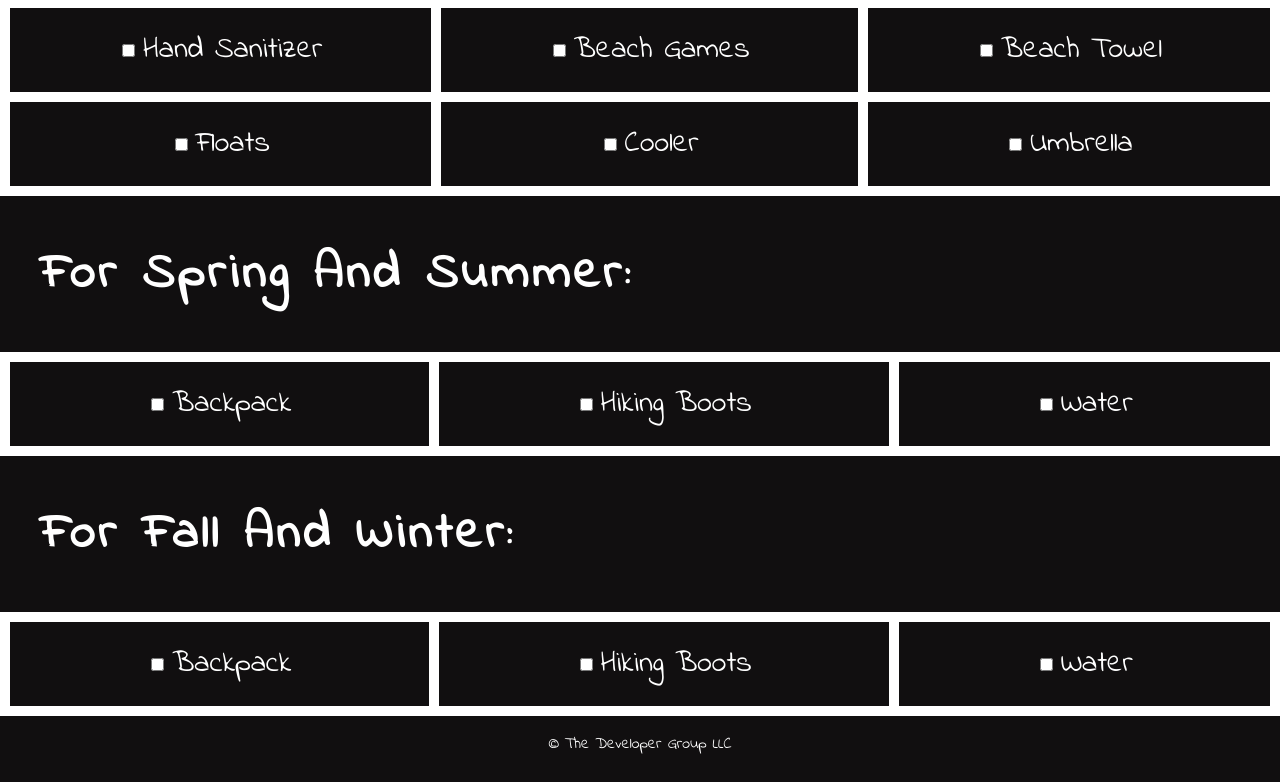
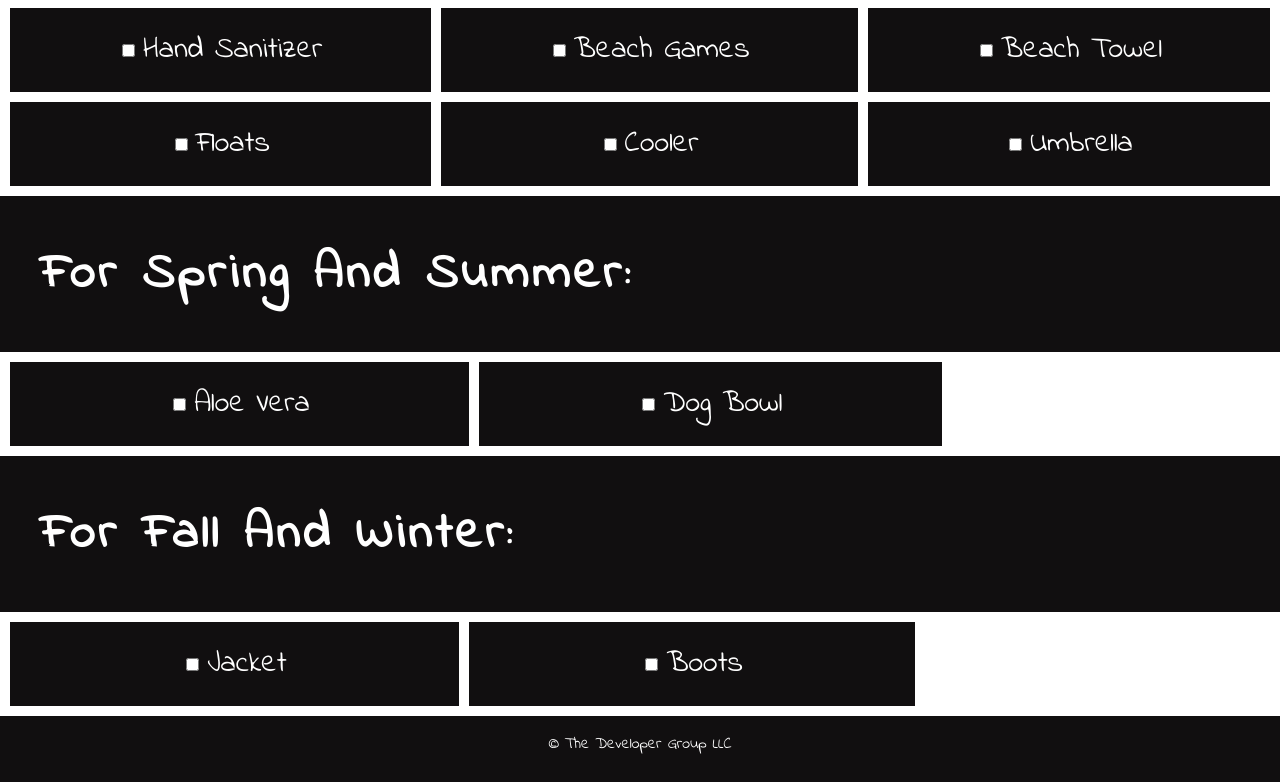
Before and after one commit to burnsgirl/inspiration, a React (Create React App) app: page /beach in a window 1280 px wide. Shown: the part 1279-2061 px from the top of the page. Built offline with nearby package versions, Linux system fonts and the light colour scheme.

Commit message:
updated seasonal beach ist

```diff
--- a/src/Pages/Lists/Beach/beach.js
+++ b/src/Pages/Lists/Beach/beach.js
@@ -91,16 +91,12 @@ function Beach() {
 
                 <section  className="spring grid-container">
                     <div>
-                        <input type="checkbox" name="backpack" value="Backpack" />
-                        <label for="backpack" className="inputs">Backpack</label>
+                        <input type="checkbox" name="AloeVera" value="AloeVera" />
+                        <label for="AloeVera" className="inputs">Aloe Vera</label>
                     </div>
                     <div>
-                        <input type="checkbox"  name="boots" value="Boots" />
-                        <label for="boots" className="inputs">Hiking Boots</label>
-                    </div>
-                    <div>
-                        <input type="checkbox" name="water" value="Water" />
-                        <label for="water" className="inputs">Water</label>
+                        <input type="checkbox"  name="DogBowl" value="DogBowl" />
+                        <label for="DogBowl" className="inputs">Dog Bowl</label>
                     </div>
                 </section>
 
@@ -110,16 +106,12 @@ function Beach() {
 
                 <section className="fall grid-container">
                     <div>
-                        <input type="checkbox" name="backpack" value="Backpack" />
-                        <label for="backpack" className="inputs">Backpack</label>
+                        <input type="checkbox" name="Jacket" value="Jacket" />
+                        <label for="Jacket" className="inputs">Jacket</label>
                     </div>
                     <div>
                         <input type="checkbox"  name="boots" value="Boots" />
-                        <label for="boots" className="inputs">Hiking Boots</label>
-                    </div>
-                    <div>
-                        <input type="checkbox" name="water" value="Water" />
-                        <label for="water" className="inputs">Water</label>
+                        <label for="boots" className="inputs">Boots</label>
                     </div>
                 </section>
 
```
